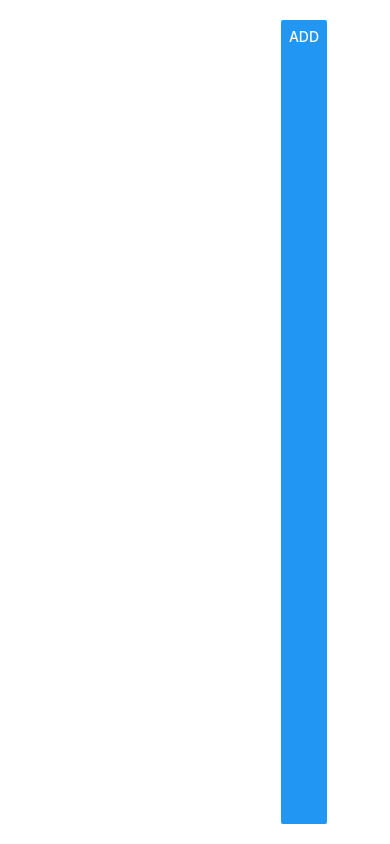
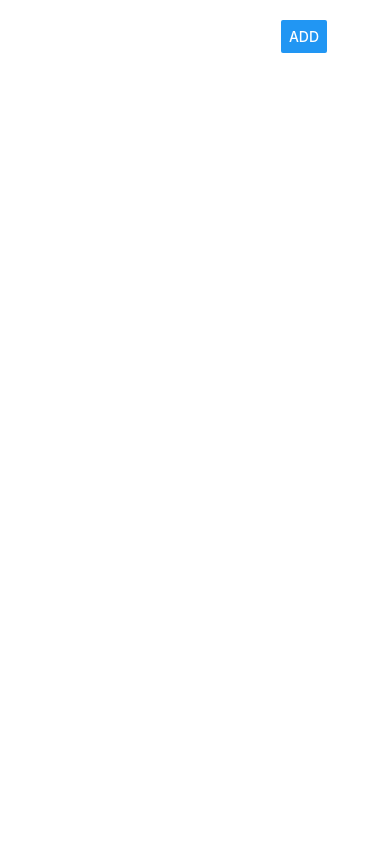
Before and after one commit to shakimharris/react-native-finder2, a React Native app: screen / in a window 390 px wide. Built offline with nearby package versions, Linux system fonts and the light colour scheme.

Commit message:
aligned items prop

```diff
--- a/App.js
+++ b/App.js
@@ -41,9 +41,10 @@ const styles = StyleSheet.create({
     justifyContent: 'flex-start',
   },
   inputContainer: {
-    flex: 1,
+    //flex: 1,
     flexDirection: "row",
     justifyContent: "space-between",
+    alignItems: "center"
   },
   placeInput: {
     width: "70%"
```
